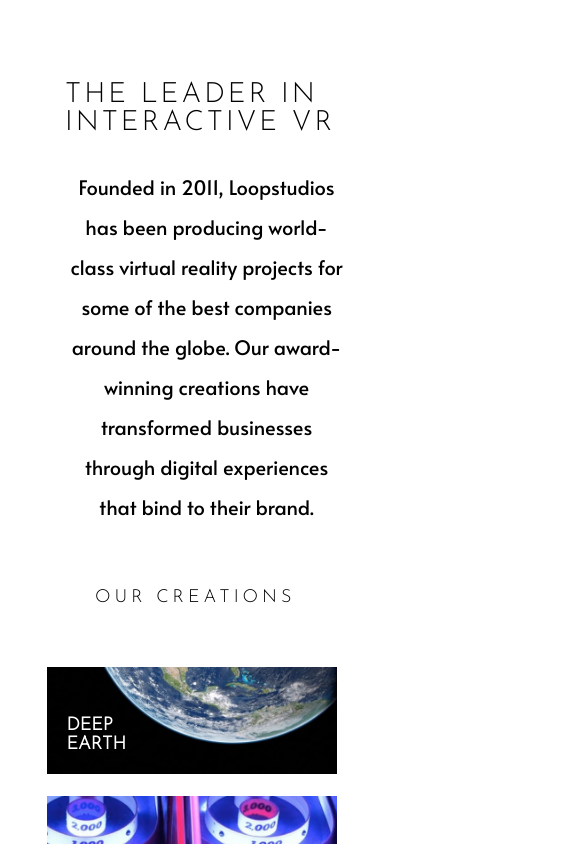
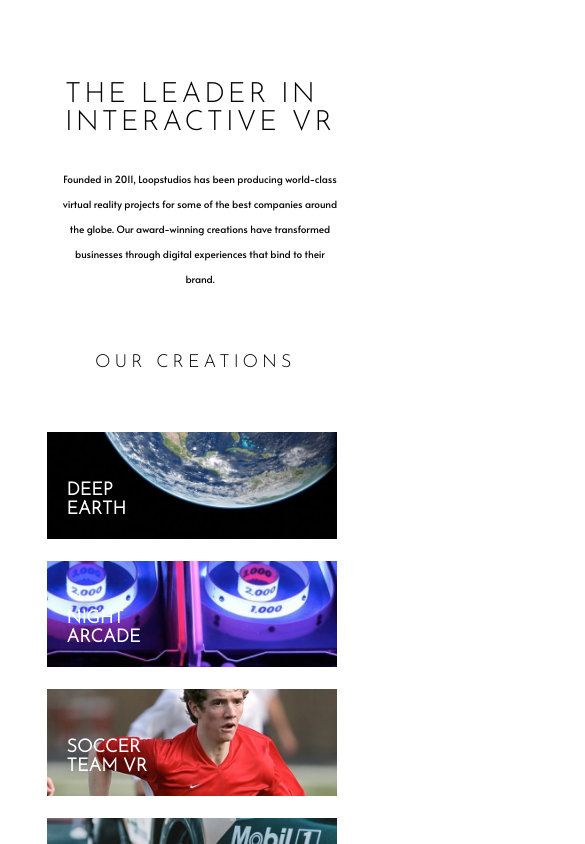
Before and after one commit to olaniyivictor/loopstudioslandingpage, a React (Vite) app: page / in a window 390 px wide. Shown: the part 980-1824 px from the top of the page, 585 px wide, since content can reach past the window. Built offline with nearby package versions, Linux system fonts and the light colour scheme.

Commit message:
loopstudio landing page

```diff
--- a/src/Gallery.css
+++ b/src/Gallery.css
@@ -13,6 +13,7 @@
    padding-top: 12rem;
     align-items: center;
     gap: 86rem;
+    overflow: hidden;
 }
 h3{
     font-size: 3rem;
@@ -20,6 +21,15 @@ h3{
     color: var(--Black);
     font-family: 'Josefin Sans', sans-serif;
     letter-spacing: 0.4rem;
+}
+#to:hover{
+
+    background-color: red;
+    width: 100%;
+    height: 100%;
+    opacity: 0.5;
+    color:blue;
+
 }
 .see{
     padding-left: 3rem;
@@ -66,6 +76,11 @@ h3{
     font-family: 'Josefin Sans', sans-serif;
     font-weight: 400;
   }
+
+  .image-text:hover{
+    color: var(--Black);
+  }
+
   /*.image-text{
     margin-top: -10rem;
     z-index: 1000;
--- a/src/Gallerys.jsx
+++ b/src/Gallerys.jsx
@@ -13,6 +13,7 @@ export default function Gallerys({ desktopSrc, mobileSrc, alt, text, texts }) {
         animate={{ y: -10 }}
         transition={{ delay: 0.2, type: 'tween' }}
       >
+        <div id='to'>
         <img
           src={isMobile ? mobileSrc : desktopSrc}
           alt={alt}
@@ -21,11 +22,14 @@ export default function Gallerys({ desktopSrc, mobileSrc, alt, text, texts }) {
             width: isMobile ? 'mobileWidth' : 'desktopWidth',
             height: isMobile ? 'mobileHeight' : 'desktopHeight',
           }}
+
         />
-        <div className='image-text'>
+        <div className='image-text' >
           <h4>
             {text} <br /> {texts}
           </h4>
+
+        </div>
         </div>
       </motion.div>
     </div>
--- a/src/Word.css
+++ b/src/Word.css
@@ -292,6 +292,7 @@
     }
     h2{
         font-size: 6.5rem;
+
     }
     p{
         font-size: 2rem;
@@ -374,6 +375,15 @@
     font-size: 4.2rem;
     padding-left: 6.5rem;
 }
+
+}
+@media screen and (max-width:500px) {
+  p{
+    padding-left: 6rem;
+    font-size:1.2rem;
+    width: 42rem;
+  }
+
 }
 @media screen and (max-width:484px) {
   h2{
@@ -387,6 +397,11 @@
     font-size: 3.5rem;
     padding-left: 6.5rem;
 }
+p{
+  padding-left: 6rem;
+  font-size:1.2rem;
+  width: 40rem;
+}
 
 }
 @media screen and (max-width:432px) {
@@ -397,8 +412,14 @@
     padding-right: 2rem;
 }
 h2{
-  font-size: 3.2rem;
+  font-size: 3rem;
   padding-left: 6.5rem;
+}
+p{
+  padding-left: 6rem;
+  font-size:1rem;
+  width: 36rem;
+  line-height: 2.5rem;
 }
 }
 @media screen and (max-width:400px) {
@@ -413,7 +434,21 @@ h2{
   padding-left: 6.5rem;
 }
 p{
-  font-size: 2rem;
+  font-size: 1rem;
+  width: 34rem;
+
 
 }
 }
+@media  screen and (max-width:380px) {
+  p{
+    padding-left: 6rem;
+    font-size:1rem;
+    width: 32rem;
+  }
+  h2{
+    font-size: 2.6rem;
+    padding-left: 6.5rem;
+  }
+
+}
```
